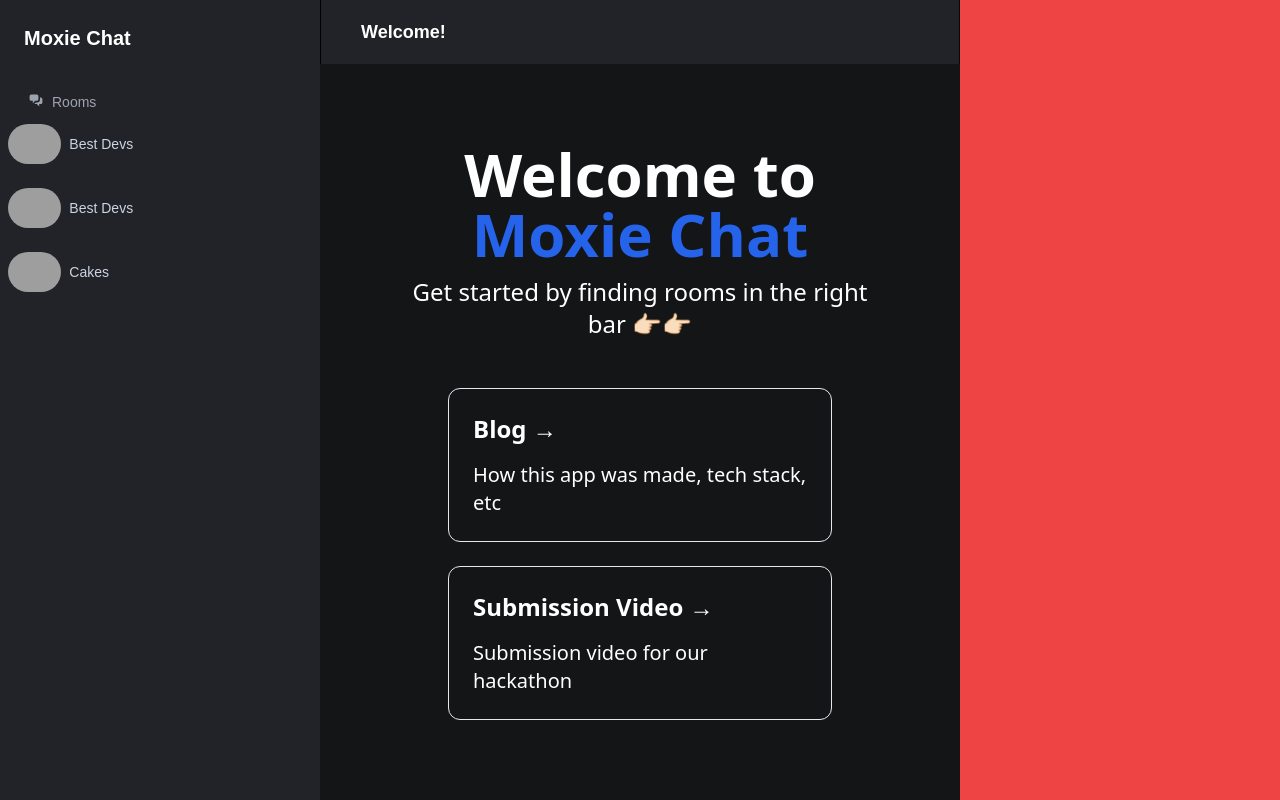
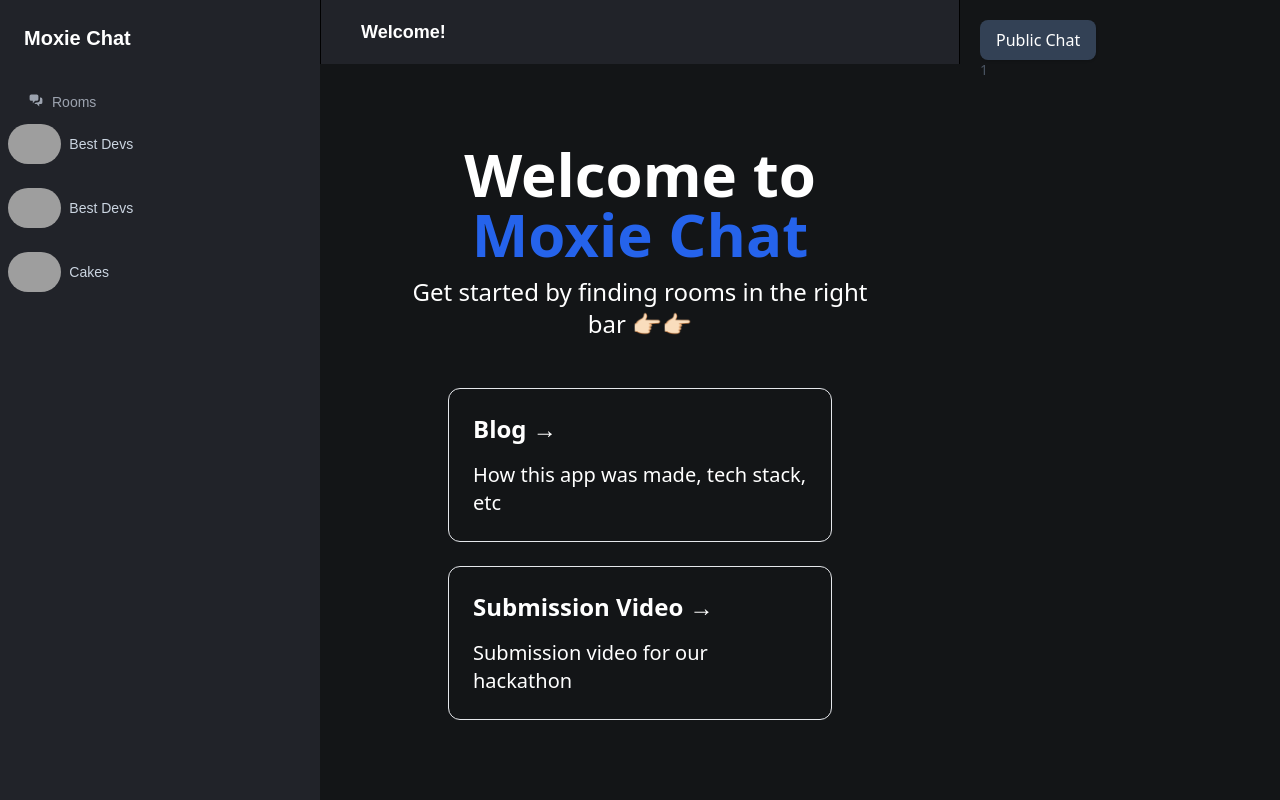
Before and after one commit to MoxieDev/MoxieFrontend, a Next.js app: page / in a window 1280 px wide. Built offline with nearby package versions, Linux system fonts and the light colour scheme; grey boxes are pictures that could not be loaded; a web font is replaced by a local one.

Commit message:
fixed input UI

```diff
--- /dev/null
+++ b/components/JoinRoomsList.jsx
@@ -0,0 +1,51 @@
+import React from "react";
+import { useEffect } from "react";
+
+function JoinRoomsList() {
+    const [rooms, setRooms] = React.useState([]);
+//   useEffect(() => {
+//     let r = "https://moxie.up.railway.app/chats";
+//     fetch(r)
+//         .then((response) => response.json())
+//         .then((data) => {
+//             setRooms(data);
+//         }
+//         );
+//     }, []);
+
+useEffect(() => {
+        setRooms(
+        [
+            {
+                'title': "Public Chat",
+                'description': "This is the default chat, available to everyone!",
+                'visibility': "public",
+                'createdAt': "2022-06-25T19:22:37.472212865Z",
+                'updatedAt': "2022-06-25T19:22:37.472213113Z",
+                'id': 1
+            }
+            ]
+        );
+    }, []);
+
+    return (
+        <div className="bg-[#131517] min-h-screen flex flex-col fixed w-full">
+            <div className="m-5">
+                <ul className="space-y-2 overflow-auto h-screen">
+                    {rooms.map((room) => (
+                        <li className="flex flex-col justify-start text-white">
+                            <div className="relative max-w-xl px-4 py-2 rounded-lg shadow bg-slate-700 w-fit">
+                                <span className="block">{room.title}</span>
+                            </div>
+                            <div className="text-sm text-gray-600">{room.id}</div>
+                        </li>
+                    ))}
+                </ul>
+            </div>
+        </div>
+    );
+
+}
+
+
+export default JoinRoomsList;
--- a/pages/_app.jsx
+++ b/pages/_app.jsx
@@ -1,8 +1,10 @@
 import "../styles/globals.css";
 import RoomsBar from "../components/RoomsBar";
+import JoinRoomsList from "../components/JoinRoomsList";
 
 
 function MyApp({ Component, pageProps }) {
+
   return (
     <div className="grid grid-cols-4 ">
       {/* Since we are going to have the same frontend for every chat room, I create a custom
@@ -16,9 +18,12 @@ function MyApp({ Component, pageProps }) {
       </div>
 
       {/* Right bar */}
-      <div className="col-span-1 bg-red-500"></div>
+      <div className="col-span-1 bg-[#212329]">
+        <JoinRoomsList/>
+      </div>
     </div>
   );
 }
 
+
 export default MyApp;
--- a/pages/room/[roomId].jsx
+++ b/pages/room/[roomId].jsx
@@ -13,10 +13,8 @@ function ChatRoom({ roomData }) {
   useEffect(() => {
     // Get username from localStorage
     let username = localStorage.getItem("username");
-    console.log(username);
     if (!username || username === "Anonymous") {
       let username = prompt("Please enter your username");
-      console.log(username);
       localStorage.setItem("username", username);
     }
   }, []);
@@ -48,16 +46,15 @@ function ChatRoom({ roomData }) {
       let lastMessaged = JSON.parse(lastMessage.data);
       setMessages([...messages, lastMessaged]);
     }
-    console.log(messages);
   }, [lastMessage]);
 
   return (
-    <div className="bg-[#131517] min-h-screen flex flex-col">
+    <div className="bg-[#131517] min-h-screen relative flex flex-col">
       <RoomHeader roomName={roomData.title} />
 
       {/* Message list */}
       <div className="m-5">
-        <ul class="space-y-2 overflow-auto h-screen">
+        <ul className="space-y-2 overflow-auto h-screen">
           {messages.map((message) => (
             <ChatBubble text={message.msg} user={message.name} />
           ))}
@@ -65,9 +62,9 @@ function ChatRoom({ roomData }) {
       </div>
 
       {/* Message Input */}
-      <div className="mt-auto sticky bg-[#282932] text-slate-200 flex justify-center items-center h-20">
+      <div className="bottom-0 sticky bg-[#282932] text-slate-200 flex justify-center items-center h-20">
         <input
-          className="bg-[#1e1f25] p-5 rounded-full w-full h-12 mx-6"
+          className="bg-[#1e1f25] p-5 rounded-full w-full  h-12 mx-6"
           type="text"
           placeholder="Send a message..."
           onKeyPress={(ev) => {
```
